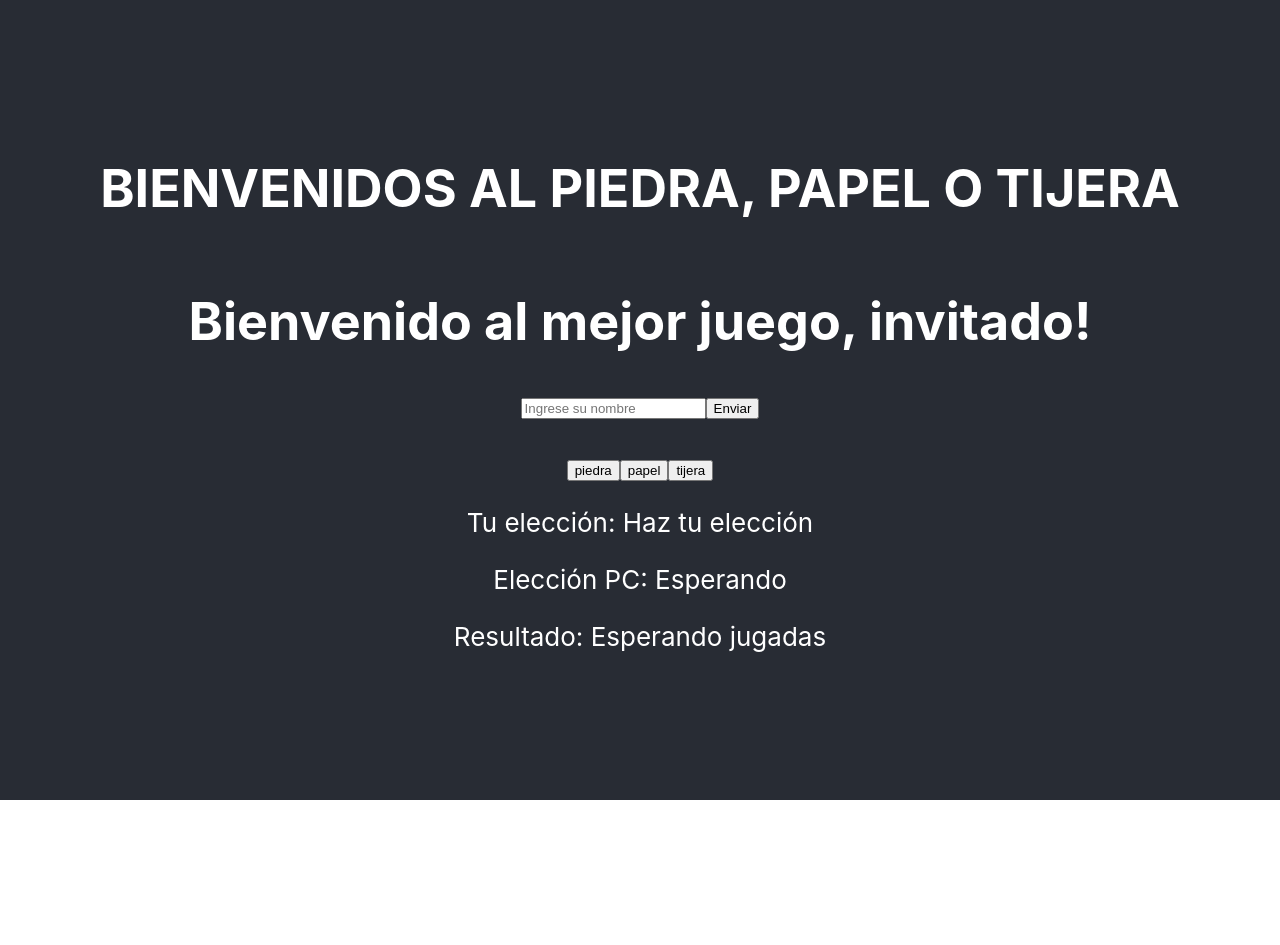
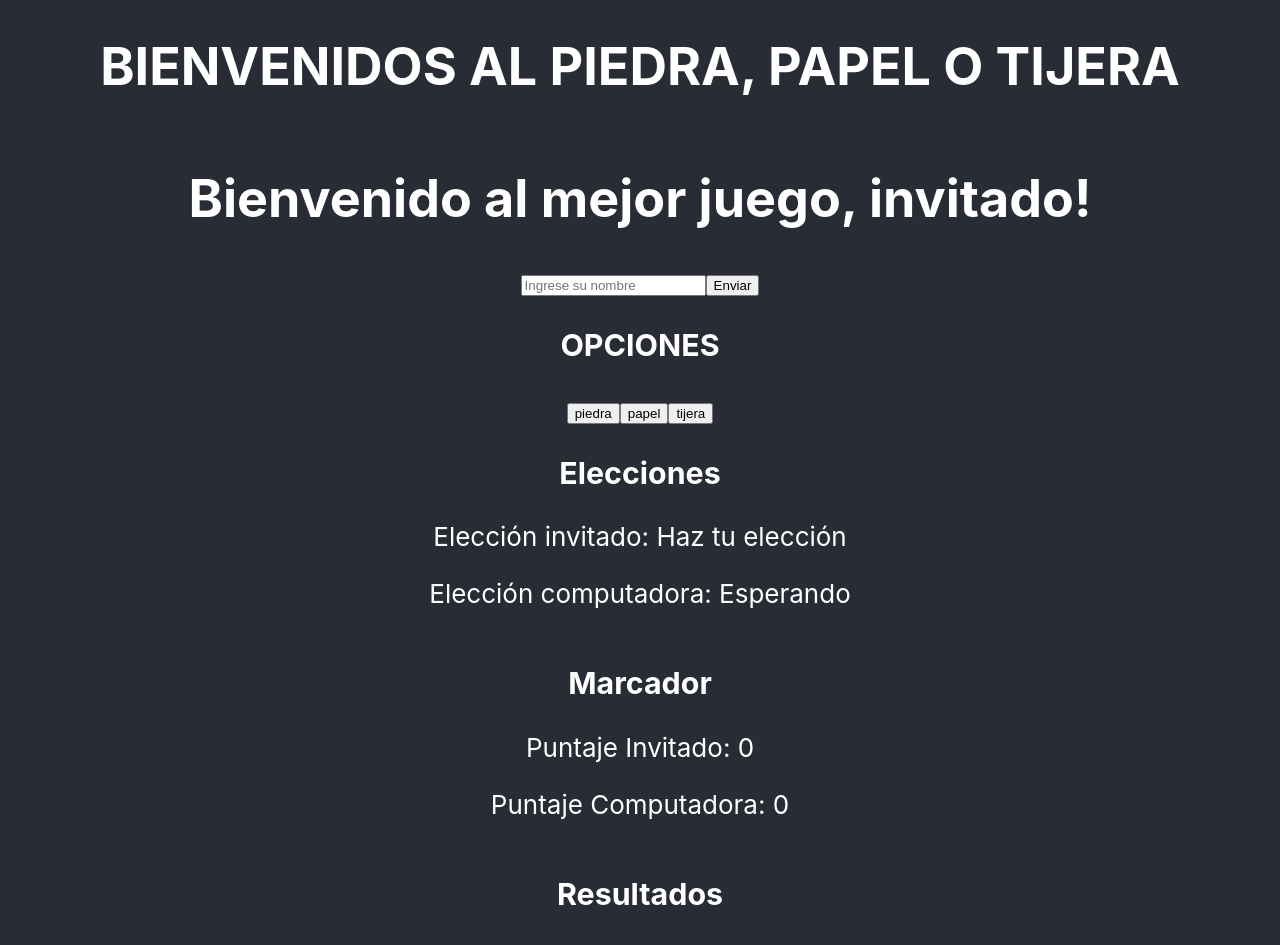
Before and after one commit to LeandroPenna1/practico3, a React (Create React App) app: page / in a window 1280 px wide. Shown: the top 945 px of the page. Before the commit the page ends 800 px from the top, so only its background shows below. Built offline with nearby package versions, Linux system fonts and the light colour scheme.

Commit message:
P6: Control del juego y finalización

```diff
--- a/src/App.js
+++ b/src/App.js
@@ -1,9 +1,12 @@
 import './App.css';
 import Ingreso from './componentes/Ingreso';
 import { useState } from 'react';
+//Opté por usar el siguiente hook, para evitar problemas de renderizado que sucedían cuando se activaba "juegoTerminado".
+import { useEffect } from 'react';
 import Opciones from './componentes/Opciones';
 import Marcador from './componentes/Marcador';
-import Resultado from './componentes/Resultado';
+import Interfaz from './componentes/Interfaz';
+import ResultadoFinal from './componentes/ResultadoFinal';
 
 function App() {
   const [nombre, setNombre] = useState("");
@@ -15,6 +18,15 @@ function App() {
   const [resultado, setResultado] = useState("");
   const [opcionUsuario, setOpcionUsuario] = useState("");
   const [opcionComputadora, setOpcionComputadora] = useState("");
+  const [juegoTerminado, setJuegoTerminado] = useState(false);
+  const puntajeMaximo = 3;
+  const reiniciarJuego = () => {
+    setPuntajeComputadora(0);
+    setPuntajeUsuario(0);
+    setResultado("");
+    setOpcionUsuario("");
+    setOpcionComputadora("");
+  };
   const determinarGanador = (opcionUsuario, opcionComputadora) => {
     if (opcionComputadora === opcionUsuario) {
       setResultado("empate");
@@ -30,28 +42,37 @@ function App() {
       setPuntajeComputadora(puntajeComputadora + 1);
     }
   };
+  let resultadoFinal = null;
+  if (puntajeUsuario === puntajeMaximo) {
+    resultadoFinal = "HAS GANADO AL MEJOR DE 5";
+  } else if(puntajeComputadora === puntajeMaximo){
+    resultadoFinal = "LA PC HA GANADO AL MEJOR DE 5";
+  };
+
+  useEffect(() => {
+    if (puntajeComputadora === puntajeMaximo || puntajeUsuario === puntajeMaximo) {
+      setJuegoTerminado(true);
+    }
+  }, [puntajeComputadora, puntajeUsuario]);
 
   return (
     <div className='App'>
      <header className='App-header'>
        <h1>BIENVENIDOS AL PIEDRA, PAPEL O TIJERA</h1>
        <Ingreso nombre={nombre} SetNombre={NuevoNombre} />
-       <br/>
-
        <Opciones jugada={(opcionUsuario, opcionComputadora) =>{
         setOpcionUsuario(opcionUsuario);
         setOpcionComputadora(opcionComputadora);
         determinarGanador(opcionUsuario, opcionComputadora);
         }}/>
-       <Marcador puntajeUsuario={puntajeUsuario} puntajeComputadora={puntajeComputadora}/>
-       <div className='resultado'>
-        <p>Tu elección: {opcionUsuario || "Haz tu elección"} </p>
-        <p>Elección PC: {opcionComputadora || "Esperando"} </p>
-        <p>Resultado: {resultado || "Esperando jugadas"} </p>
+       <Interfaz nombre={nombre} opcionComputadora={opcionComputadora} opcionUsuario={opcionUsuario}/>
+       <Marcador nombre={nombre} puntajeUsuario={puntajeUsuario} puntajeComputadora={puntajeComputadora}/>
+       <ResultadoFinal resultado={resultado} resultadoFinal={resultadoFinal} />
+       <div>
+        {juegoTerminado && <button onClick={reiniciarJuego}>Reiniciar Juego</button>}
        </div>
      </header>
     </div>
   );
 }
-
 export default App;
--- a/src/componentes/Interfaz.jsx
+++ b/src/componentes/Interfaz.jsx
@@ -1,9 +1,12 @@
 import React from "react";
 
-function Interfaz() {
-    <div>
-      {/* Poner contenido aca */}
-    </div>
+function Interfaz({nombre, opcionComputadora, opcionUsuario}) {
+    return(
+    <div className="Interfaz">
+    <h3>Elecciones</h3>
+    <p>Elección {nombre || "invitado"}: {opcionUsuario || "Haz tu elección"} </p>
+    <p>Elección computadora: {opcionComputadora || "Esperando"} </p>
+    </div>)
 }
 
 export default Interfaz;
--- a/src/componentes/Marcador.jsx
+++ b/src/componentes/Marcador.jsx
@@ -1,11 +1,12 @@
 import React from "react";
 
-function Marcador(puntajeUsuario, puntajeComputadora) {
+function Marcador({nombre, puntajeUsuario, puntajeComputadora}) {
+  return(
     <div className="Marcador">
     <h3>Marcador</h3>
-    <p>Puntaje Usuario = {puntajeUsuario} </p>
-    <p>Puntaje Computadora = {puntajeComputadora} </p>
-    </div>
+    <p>Puntaje {nombre || "Invitado"}: {puntajeUsuario}</p>
+    <p>Puntaje Computadora: {puntajeComputadora} </p>
+    </div>)
 }
 
 export default Marcador;
--- a/src/componentes/Opciones.jsx
+++ b/src/componentes/Opciones.jsx
@@ -12,6 +12,7 @@ function Opciones({jugada}) {
 
   return (
     <div className="opciones">
+    <h3>OPCIONES</h3>
       {opciones.map((opcionUsuario, index) => (
         <button key={index} onClick={() => jugar(opcionUsuario)}>
           {opcionUsuario}
--- a/src/componentes/Resultado.jsx
+++ /dev/null
@@ -1,9 +0,0 @@
-import React from "react";
-
-function Resultado() {
-    <div>
-      {/* Poner contenido aca */}
-    </div>
-}
-
-export default Resultado;
--- /dev/null
+++ b/src/componentes/ResultadoFinal.jsx
@@ -0,0 +1,13 @@
+import React, { useState } from "react";
+
+function ResultadoFinal({resultado, resultadoFinal}) {
+  return(
+    <div className="ResultadoFinal">
+    <h3> Resultados </h3>
+    <p>Resultado de la ronda: {resultado || "Esperando jugadas"}</p>
+    <p>{resultadoFinal} </p>
+    </div>
+  )
+}
+
+export default ResultadoFinal;
```
